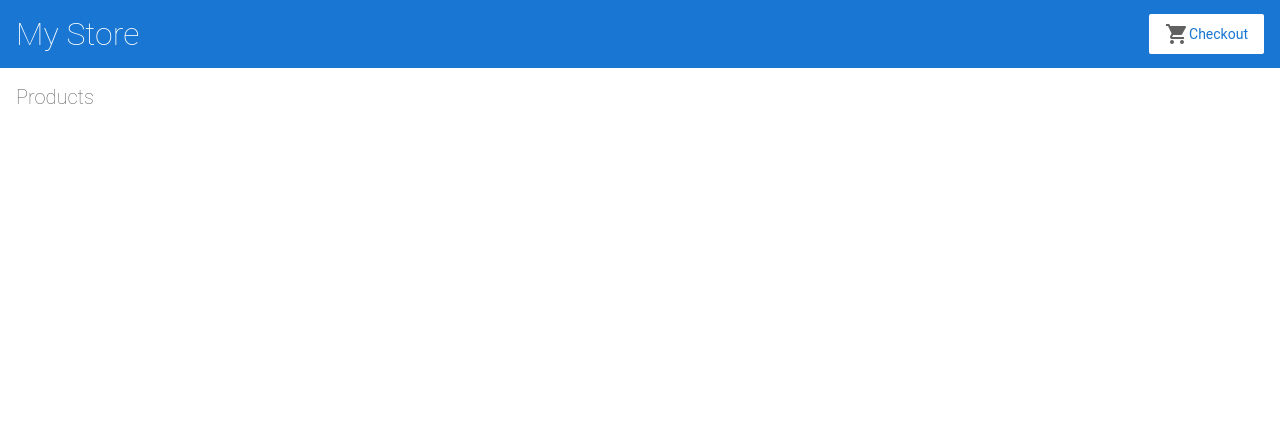
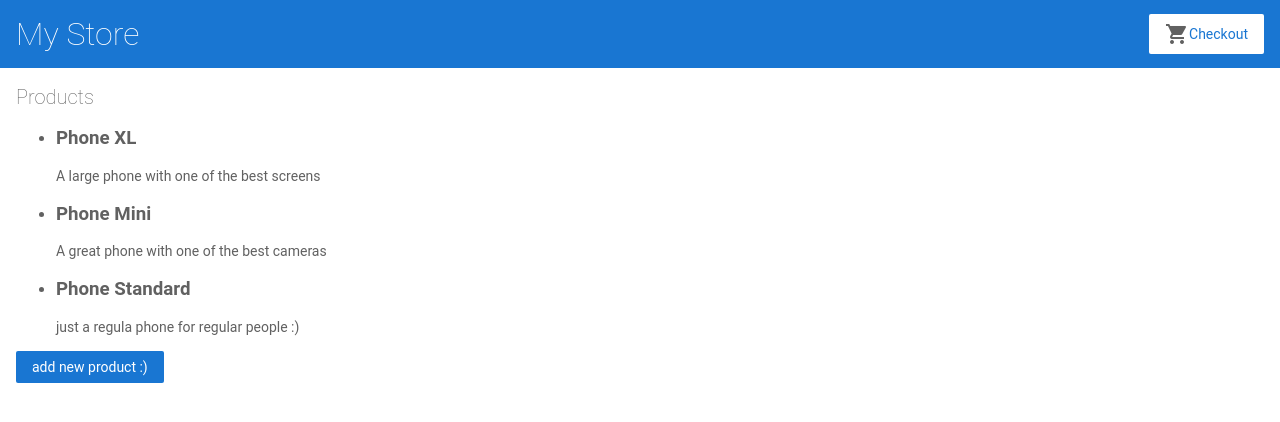
Before and after one commit to Th-Fernandes/angular-e-commerce, an Angular app: page / in a window 1280 px wide. Shown: the top 422 px of the page. Built offline with nearby package versions, Linux system fonts and the light colour scheme.

Commit message:
feat: fetch and add products

```diff
--- a/src/app/product-list/product-list.component.html
+++ b/src/app/product-list/product-list.component.html
@@ -1,5 +1,14 @@
 <h2>Products</h2>
 
+<ul *ngFor="let product of products">
+    <li>
+        <h3>{{product.name}}</h3>
+
+        <p>{{product.description}}</p>
+    </li>
+</ul>
+
+<button (click)="addProduct({id: 5, name: 'sample', description: 'kkkk'})"> add new product :)</button>
 
 <!--
 Copyright Google LLC. All Rights Reserved.
--- a/src/app/product-list/product-list.component.ts
+++ b/src/app/product-list/product-list.component.ts
@@ -10,6 +10,10 @@ import { products } from '../products';
 export class ProductListComponent {
   products = [...products];
 
+  addProduct(product: any) {
+    this.products = [...this.products, product];
+  }
+
   share() {
     window.alert('The product has been shared!');
   }
--- a/src/app/products.ts
+++ b/src/app/products.ts
@@ -22,7 +22,7 @@ export const products = [
     id: 3,
     name: 'Phone Standard',
     price: 299,
-    description: ''
+    description: 'just a regula phone for regular people :)'
   }
 ];
 
```
Also changed, not shown: 1 other file (tests, documents, lock files or other folders).
